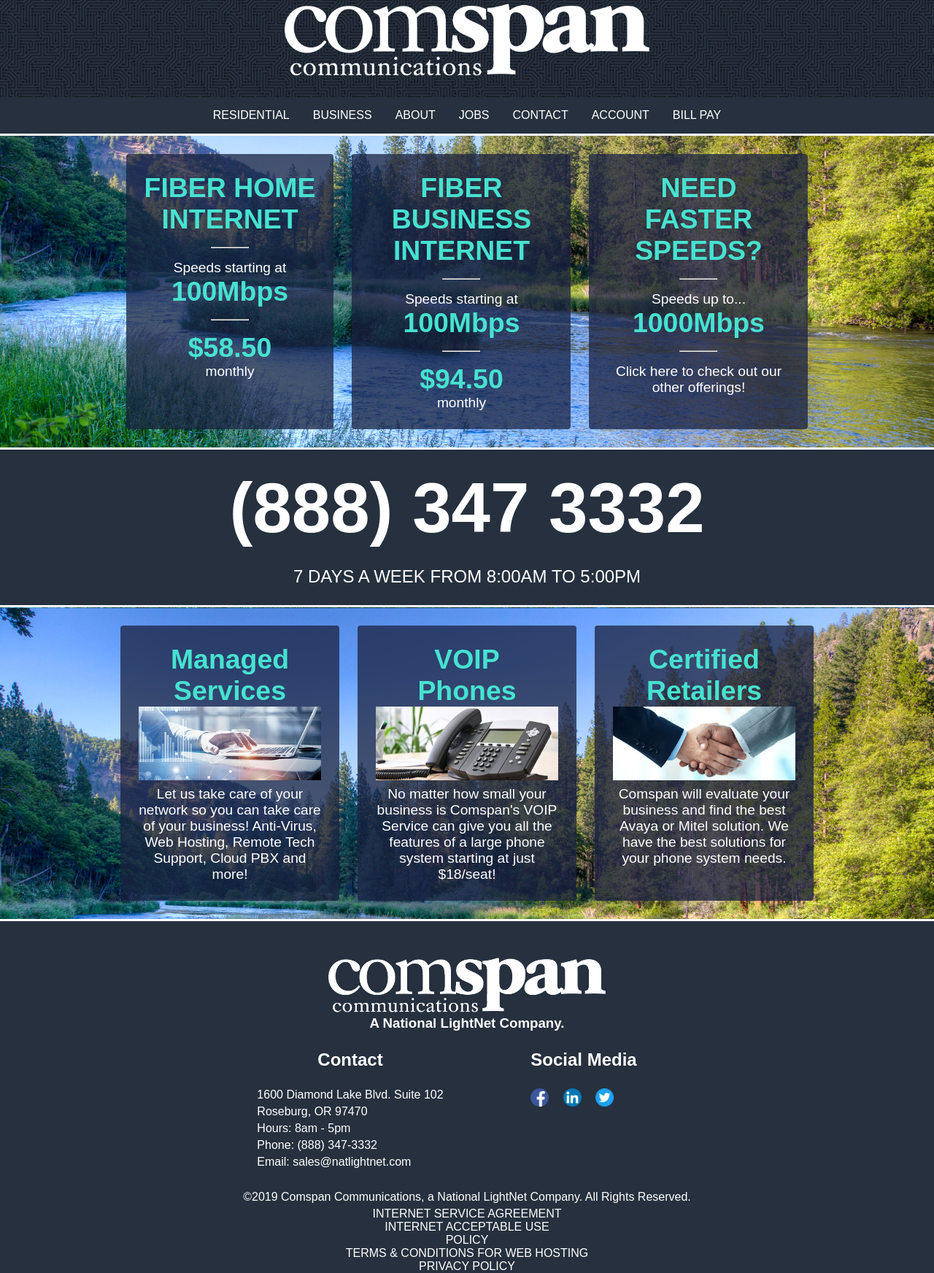
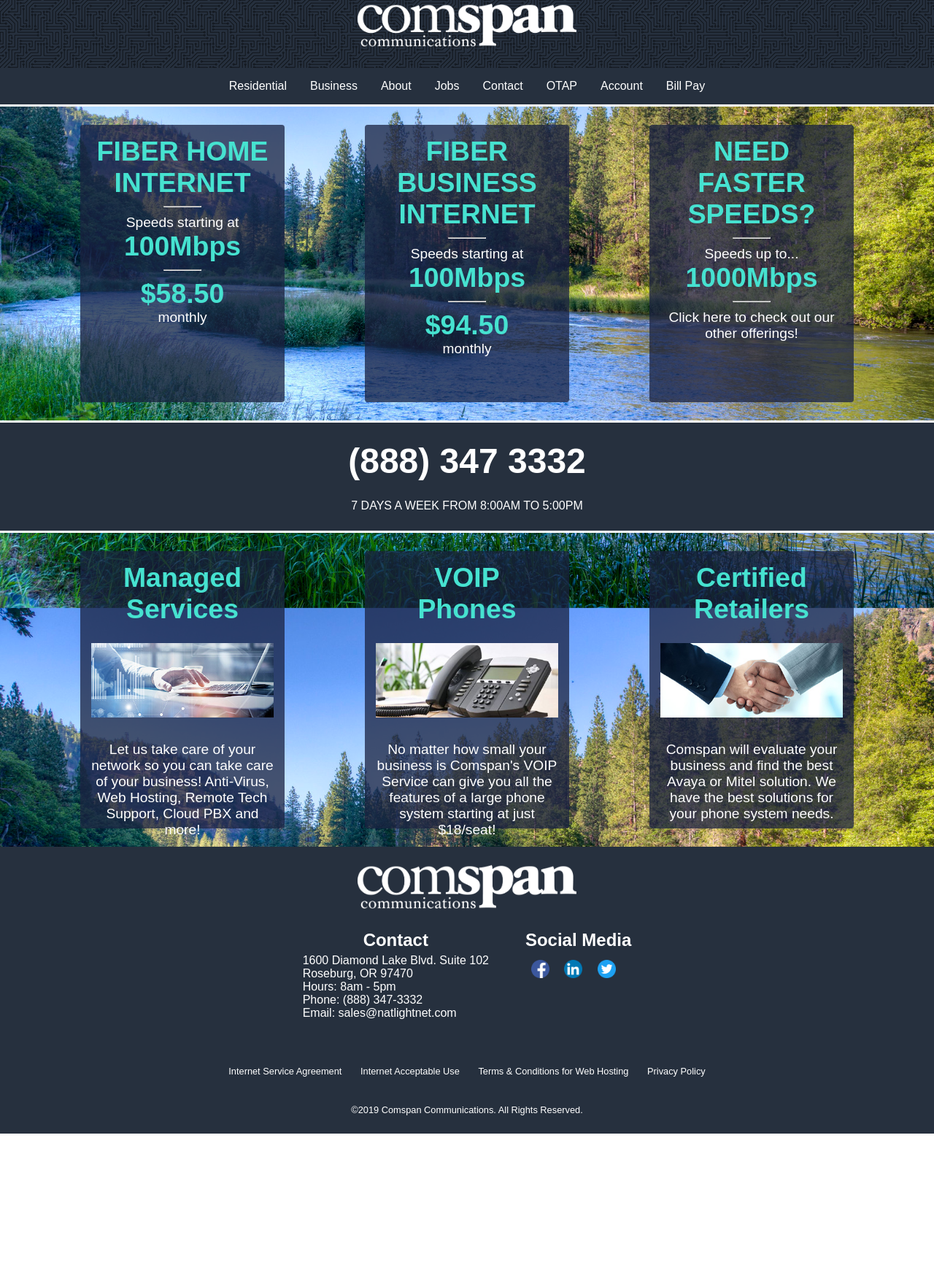
Before and after one commit to mikemonta/Comspan, a plain HTML site: page index.html in a window 1280 px wide. Shown: the part 20-1764 px from the top of the page at 73% size. After the commit the page ends 1573 px from the top, so only its background shows below. Drawn offline with Linux system fonts and the light colour scheme.

Commit message:
Basically re-wrote the entire site
Was running into a bunch of issues with unfortunately starting the site from a desktop view, so I started over and went mobile first like I should have. The site came together much easier and is now mobile compliant.

Also removed the dropdown menus, because ultimately they werent needed for the final product of the site.

```diff
--- a/index.html
+++ b/index.html
@@ -8,32 +8,25 @@
 <body>
 
 	<header>
-		<a href="index.html"><img src="./img/comspanw.png"></a>
+		<a href="index.html"><img src="./img/comspanw.png" alt="comspan"></a>
 	</header>
 
-<nav class="main-navigation sticky">
+<nav class="main-nav sticky">
 	<ul class="menu">
-	    <li><a href="#">Residential</a>
-			<ul class="sub-menu sticky">
-				<li><a href="#">Internet</a></li>
-				<li><a href="#">OTAP</a></li>
-			</ul></li>
-	    <li><a href="#">Business</a>
-			<ul class="sub-menu sticky">
-				<li><a href="#">Internet</a></li>
-				<li><a href="#">Enterprise</a></li>
-			</ul></li>
-	    <li><a href="#">About</a></li>
-	    <li><a href="#">Jobs</a></li>
-	    <li><a href="#">Contact</a></li>
-	    <li><a href="#">Account</a></li>
-	    <li><a href="#">Bill Pay</a></li>
+	    <li><a href="residential.html">Residential</a></li>
+	    <li><a href="business.html">Business</a></li>
+	    <li><a href="about.html">About</a></li>
+	    <li><a href="jobs.html">Jobs</a></li>
+	    <li><a href="contact.html">Contact</a></li>
+		<li><a href="otap.html">OTAP</a></li>
+	    <li><a href="https://myapplicationportal.com/?domain=mycomspan.com">Account</a></li>
+	    <li><a href="https://portal.ntlightnet.com/">Bill Pay</a></li>
 	</ul>
 </nav>
 
 		<div class="main">
 			<div class="box zone box-style">
-				<h3>FIBER HOME<br>INTERNET</h3>
+				<h3>FIBER HOME INTERNET</h3>
 				<hr>
 				<p>Speeds starting at</p>
 				<h3>100Mbps</h3>
@@ -81,13 +74,12 @@
 			<p>Comspan will evaluate your business and find the best Avaya or Mitel solution. We have the best solutions for your phone system needs.</p>
 		</div>
 	</div>
-	<footer>
-		<div class="container">
+	<footer class="footer">
 			<div class="f-header">
 				<img class="logo" src="./img/comspanw.png">
-				<a href="http://www.nationallight.net/"><h3>A National LightNet Company.</h3></a>
 			</div>
-			<div class="f-left">
+			<div class="container">
+				<div class="info">
 					<h2>Contact</h2>
 					<p>1600 Diamond Lake Blvd. Suite 102</p>
 					<p>Roseburg, OR 97470</p>
@@ -95,7 +87,7 @@
 					<p>Phone: <a href="Tel:888-347-7890">(888) 347-3332</a></p>
 					<p>Email: <a href="mailto:sales@natlightnet.com">sales@natlightnet.com</a></p>
 				</div>
-			<div class="f-right">
+				<div class="social">
 					<h2>Social Media</h2>
 					<span>
 						<img src="./img/fb.png">
@@ -103,20 +95,16 @@
 						<img src="./img/tw.png">
 					</span>
 				</div>
+			</div>
 			<div class="f-footer">
-				<p>&copy;2019 Comspan Communications, a National LightNet Company. All Rights Reserved.</p>
-				<ul>
-					<a href="http://comspan.net/wp-content/uploads/2019/04/Internet-Service-Agreement.pdf"><li>Internet Service Agreement</li></a>
-					<a href="http://comspan.net/wp-content/uploads/2019/04/INTERNET-ACCEPTABLE-USE-POLICY.pdf"><li>Internet Acceptable Use</li></a>
-					<a href="http://comspan.net/wp-content/uploads/2019/04/INTERNET-ACCEPTABLE-USE-POLICY.pdf"><li>Policy</li></a>
-					<a href="http://comspan.net/wp-content/uploads/2019/04/Terms-and-Conditions-for-Web-Hosting-Agreements.pdf"><li>Terms & Conditions for Web Hosting</li></a>
-					<a href="http://comspan.net/privacy-policy.html"><li>Privacy Policy</li></a>
+				<ul class="f-links">
+					<li><a href="http://comspan.net/wp-content/uploads/2019/04/Internet-Service-Agreement.pdf">Internet Service Agreement</a></li>
+					<li><a href="http://comspan.net/wp-content/uploads/2019/04/INTERNET-ACCEPTABLE-USE-POLICY.pdf">Internet Acceptable Use</a></li>
+					<li><a href="http://comspan.net/wp-content/uploads/2019/04/Terms-and-Conditions-for-Web-Hosting-Agreements.pdf">Terms & Conditions for Web Hosting</a></li>
+					<li><a href="http://comspan.net/privacy-policy.html">Privacy Policy</a></li>
 				</ul>
 			</div>
-		</div>
+			<p class="copyright">&copy;2019 Comspan Communications. All Rights Reserved.</p>
 	</footer>
-
-	<script src="script.js"></script>
-
 </body>
 </html>
--- a/style.css
+++ b/style.css
@@ -1,6 +1,22 @@
-/**********
-GLOBAL
-**********/
+/*GLOBAL*/
+* {
+    margin: 0;
+    padding: 0;
+    /*border: .25px solid red;*/
+}
+
+a {
+    text-decoration: none;
+    color: #fff;
+}
+
+a:hover {
+    color: #999999;
+}
+
+a:visted {
+    color: #999999;
+}
 
 body {
     margin: auto 0;
@@ -12,47 +28,6 @@
     background-size: cover;
 }
 
-.main {
-    display: flex;
-    flex-direction: row;
-    justify-content: center;
-    padding: 25px 0;
-    margin: 0 15px;
-}
-
-.zone {
-    cursor:pointer;
-    color:#FFF;
-    font-size:2em;
-    border-radius:4px;
-    transition: all 0.3s linear;
-}
-
-.zone:hover {
-    -webkit-box-shadow:rgba(0,0,0,0.8) 0px 5px 15px, inset rgba(0,0,0,0.15) 0px -10px 20px;
-    -moz-box-shadow:rgba(0,0,0,0.8) 0px 5px 15px, inset rgba(0,0,0,0.15) 0px -10px 20px;
-    -o-box-shadow:rgba(0,0,0,0.8) 0px 5px 15px, inset rgba(0,0,0,0.15) 0px -10px 20px;
-    box-shadow:rgba(0,0,0,0.8) 0px 5px 15px, inset rgba(0,0,0,0.15) 0px -10px 20px;
-}
-
-a {
-    color: #fff;
-    text-decoration: none;
-}
-
-a:hover {
-    color: #798d9f;
-}
-
-br {
-    margin: 0;
-    padding: 0;
-}
-
-/**********
-HEADER
-**********/
-
 header {
     display: flex;
     justify-content: center;
@@ -61,85 +36,70 @@
     padding: 25px 0;
 }
 
-header img {
-    width: 50vw;
-    max-width: 500px;
+img {
+    justify-content: center;
+    max-width: 300px;
 }
 
-/**********
-NAVIGATION
-**********/
-
-.main-navigation {
-    border-bottom:3px solid #fff;
-    background: #26303e;
-    z-index: 1;
+ul li {
+    list-style: none;
 }
 
-.sticky {
-    position: sticky;
-    top: 0;
+/*NAVIGATION*/
+.main-nav {
+    display: flex;
+    flex-direction: column;
+    justify-content: center;
+    background-color: #26303e;
+    color: #fff;
+    text-align: center;
+    border-bottom: 3px solid #fff;
+    margin-bottom: 25px;
 }
 
-ul {
-  margin:0;
-  padding:0;
+.main-nav a {
+    color: #fff;
+    text-decoration: none;
 }
 
 .menu {
-    display: flex;
-    flex-direction: row;
-    justify-content: center;
+    width: 100%;
 }
 
-.sub-menu {
-    display: none;
-}
-
-.menu :hover .sub-menu {
+.menu li a {
     display: flex;
-    flex-direction: column;
+    justify-content: center;
+    padding: 1em;
 }
 
 
-li {
-    display:block;
-    list-style-type:none;
-    text-transform:uppercase;
-  }
-
-li a {
-    display:flex;
-    text-align:center;
-    text-decoration:none;
-    padding:1rem;
-    color: #fff;
-
-}
-
-li a:hover {
-    background: #798d9f;
-    color: black;
+.main-nav li a:hover {
+    background-color: #798d9f;
 }
 
 
-/**********
-BOX STYLES
-**********/
+/*MAIN*/
+
+.main {
+    display: flex;
+    flex-direction: column;
+    align-items: center;
+}
 
 .box {
     background-color: rgba(26, 34, 64, .75);
-    padding: 25px;
-    margin-right: 25px;
-    max-width: 250px;
+    padding: 15px;
+    margin-bottom: 25px;
+    max-width: 350px;
 }
 
 .box:last-child {
-    margin-right: 0;
+    margin-bottom: 0;
 }
 
 .box hr {
     width: 50px;
+    margin: 10px auto;
 }
 
 .box-style {
@@ -160,153 +120,133 @@
 
 .serv-img {
     max-width: 250px;
+    margin: 25px 0;
 }
 
-/**********
-CONTACT
-**********/
+.zone {
+    cursor:pointer;
+    color:#FFF;
+    font-size:2em;
+    border-radius:4px;
+    transition: all 0.3s linear;
+}
+
+.zone:hover {
+    -webkit-box-shadow:rgba(0,0,0,0.8) 0px 5px 15px, inset rgba(0,0,0,0.15) 0px -10px 20px;
+    -moz-box-shadow:rgba(0,0,0,0.8) 0px 5px 15px, inset rgba(0,0,0,0.15) 0px -10px 20px;
+    -o-box-shadow:rgba(0,0,0,0.8) 0px 5px 15px, inset rgba(0,0,0,0.15) 0px -10px 20px;
+    box-shadow:rgba(0,0,0,0.8) 0px 5px 15px, inset rgba(0,0,0,0.15) 0px -10px 20px;
+}
+
+/*CONTACT*/
 
 .contact {
     text-align: center;
-    font-size: 3em;
     background-color: #26303e;
     border-top: 3px solid #fff;
     border-bottom: 3px solid #fff;
     color: #fff;
+    margin: 25px 0 25px 0;
 }
 
 .contact h1 {
+    font-size: 3em;
     margin: 0;
     padding: 25px;
 }
 
 .contact p {
-    font-size: .5em;
+    font-size: 1em;
     margin: 0 0 25px 0;
 }
 
-/**********
-FOOTER
-**********/
+/*FOOTER*/
 
 footer {
     background-color: #26303e;
-    border-top: 3px solid #fff;
+    display: flex;
+    flex-direction: column;
+    justify-content: center;
+    align-items: center;
+    margin-top: 25px;
+    color: #fff;
+}
+
+.logo {
+    margin: 25px 0;
+}
+
+.info h2,
+.social h2 {
+    text-align: center;
+    margin-bottom: 5px;
 }
 
 .container {
-    display: grid;
-    grid-template-columns: repeat(4, 1fr);
-    grid-auto-rows: minmax(100px, auto);
-    grid-template-areas:
-                    "a a a a"
-                    ". b c ."
-                    "d d d d";
-    justify-content: center;
-    justify-items: center;
-    align-items: top;
-    height: 100%;
-    margin-top: 50px;
-    color: #fff;
+    display: flex;
+    flex-direction: column;
+    align-items: center;
 }
 
-.f-header {
-    grid-area: a;
-    justify-content: center;
+.info {
+    margin-bottom: 25px;
 }
 
-.f-left {
-    grid-area: b;
+.social img {
+    max-width: 25px;
+    padding: .5em;
 }
 
-.f-right {
-    grid-area: c;
+.f-links {
+    display: flex;
+    flex-direction: column;
+    font-size: .8em;
+    padding: 2em;
+    text-align: center;
 }
 
-.f-footer {
-    grid-area: d;
-    text-align: center;
-    margin-top: 25px;
-    font-size: 1em;
+.f-links li {
+    padding: 1em;
 }
 
-.f-footer li {
-    font-size: 1em;
+.copyright {
+    font-size: .8em;
+    margin-bottom: 25px;
 }
 
-.container .logo {
-    height: 75px;
+/*MEDIA QUERIES*/
+
+@media only screen and (min-width: 720px){
+    .menu {
+        display: inline-flex;
+        flex-direction: row;
+        justify-content: center;
+    }
+
+    .container {
+        flex-direction: row;
+        align-items: flex-start;
+    }
+
+    .social {
+        margin-left: 50px;
+    }
+
+    .f-links {
+        flex-direction: row;
+    }
 }
 
-.container h2, h3 {
-    margin: 0 0 25px 0;
-    text-align: center;
-
-}
-
-.container p {
-    margin: 0 0 5px 0;
-}
-
-.container span img {
-    max-width: 25px;
-    padding-right: 15px;
-}
-
-
-/**********
-MEDIA QUERIES
-**********/
-
-@media only screen and (max-width: 1000px){
-    .menu ul {
-        font-size: .5em;
+@media only screen and (min-width: 1024px){
+    .main {
+        flex-direction: row;
+        justify-content: space-evenly;
     }
 
-    .menu li {
-        padding: 15px;
-    }
-
-    .box-style p {
-        font-size: .5em;
-    }
-
-    .serv-img {
-        max-width: 175px;
+    .box {
+        max-width: 250px;
+        height: 350px;
+        margin-bottom: 0;
     }
 
 }
-
-@media only screen and (max-width: 625px) {
-    body {
-        background-size: fit;
-    }
-
-    .main-navigation ul {
-        flex-direction: column;
-        justify-content: center;
-        width: 100%;
-        cursor: pointer;
-        font-size: .6em;
-        text-align: center;
-    }
-
-    .menu {
-        position: relative;
-    }
-
-    .main {
-        flex-direction: column;
-        align-items: center;
-        margin-left: 15px;
-        margin-right: 15px;
-    }
-
-    .box {
-        margin: 0 0 25px 0;
-    }
-
-    .contact h1 {
-        font-size: 1em;
-    }
-}
```
Lines whose indentation alone changed are shown as unchanged.
